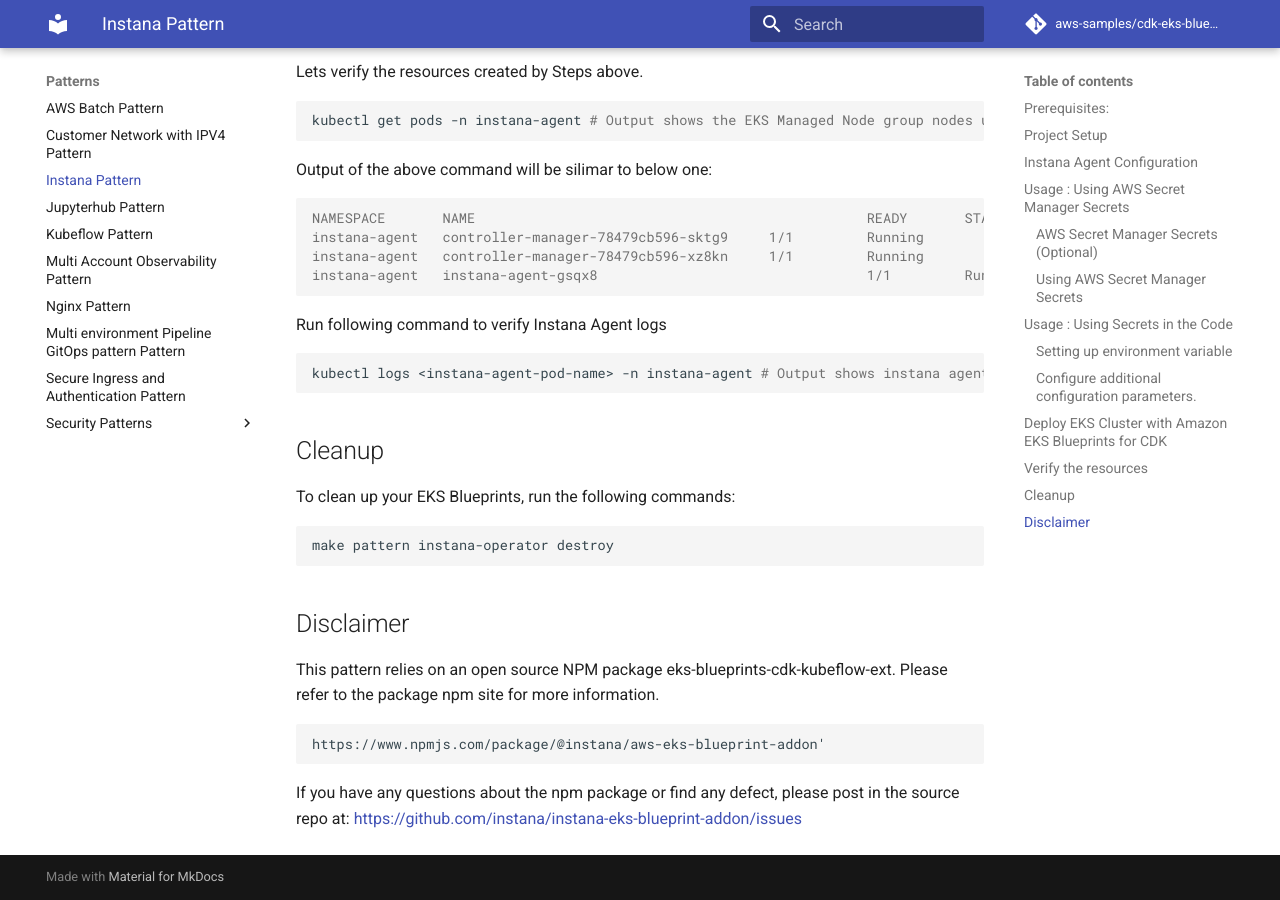
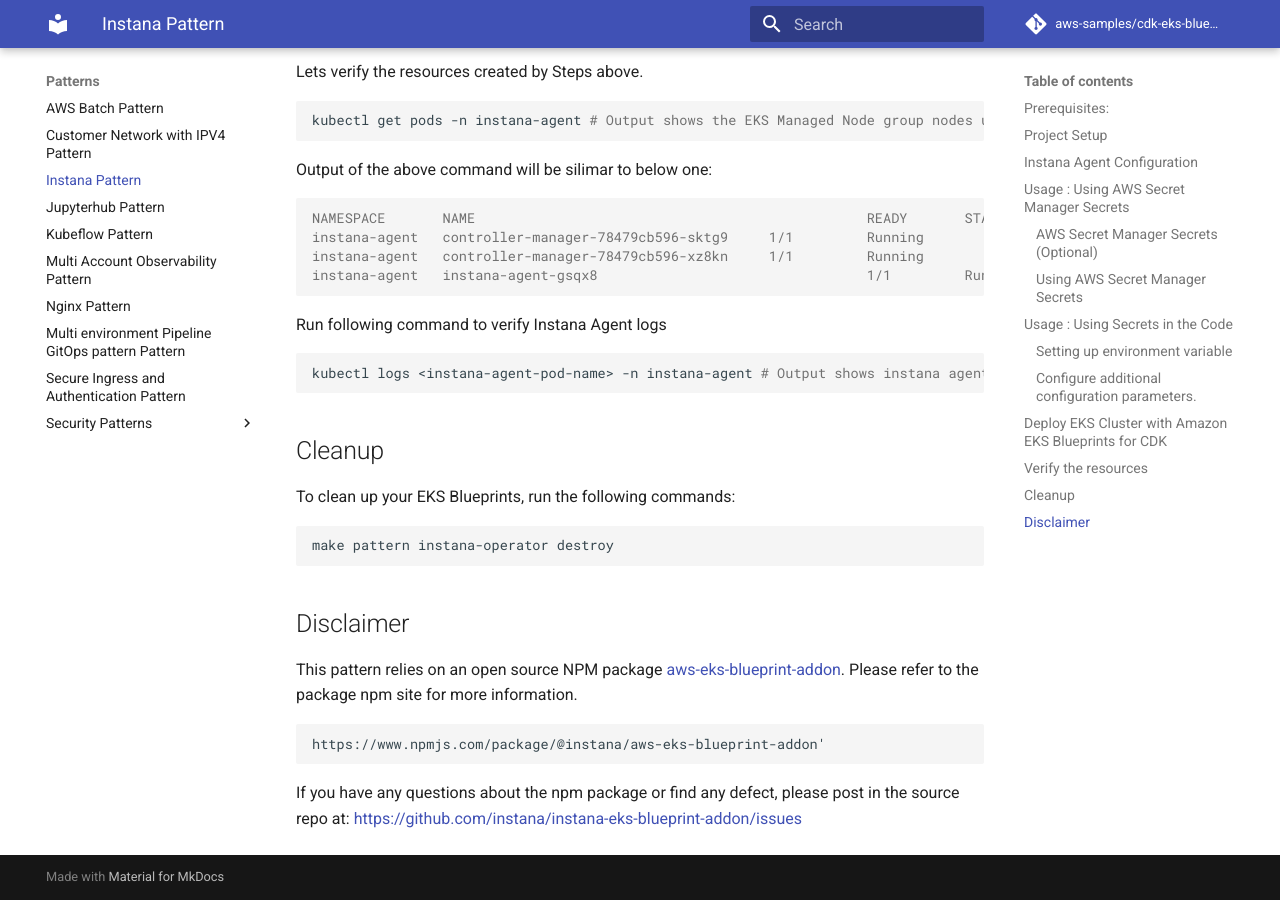
Before and after one commit to aws-samples/cdk-eks-blueprints-patterns, an MkDocs documentation site: the page built from docs/patterns/instana.md, in a window 1280 px wide and 900 px high, scrolled down 4329 px. Built offline with MkDocs 1.6.1 and Material for MkDocs 9.7.7, drawn with Linux system fonts in a browser that asks for light colours; comment, search, counter and statistics services are not loaded.

Commit message:
Fixed typo in Disclaimer

````diff
--- a/docs/patterns/instana.md
+++ b/docs/patterns/instana.md
@@ -202,7 +202,7 @@
 ```
 
 ## Disclaimer
-This pattern relies on an open source NPM package eks-blueprints-cdk-kubeflow-ext. Please refer to the package npm site for more information.
+This pattern relies on an open source NPM package [aws-eks-blueprint-addon](https://www.npmjs.com/package/%40instana/aws-eks-blueprint-addon). Please refer to the package npm site for more information.
 ```
 https://www.npmjs.com/package/@instana/aws-eks-blueprint-addon'
 ```
````
